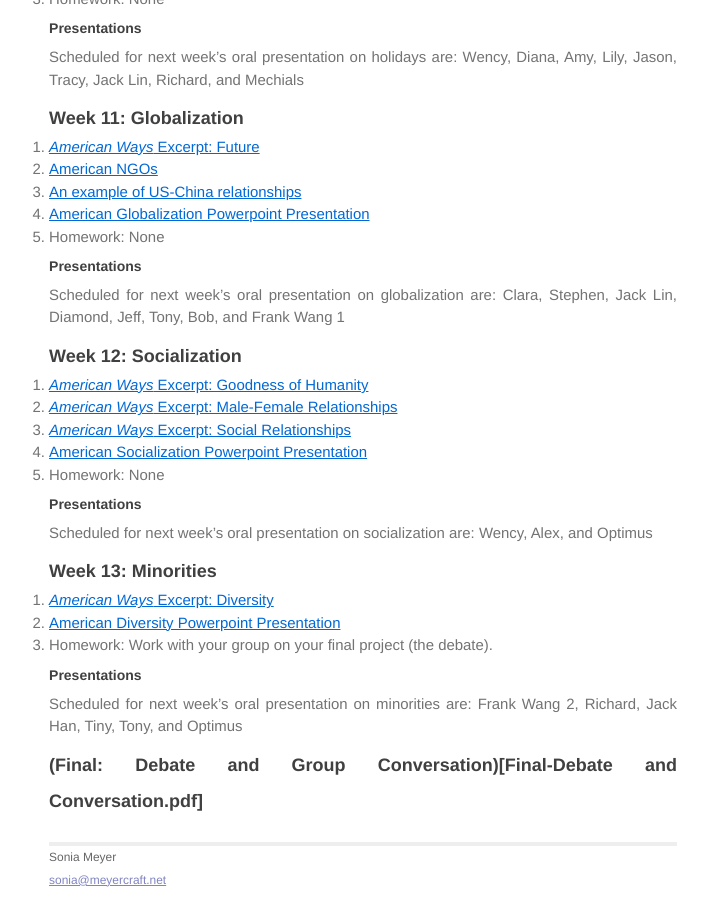
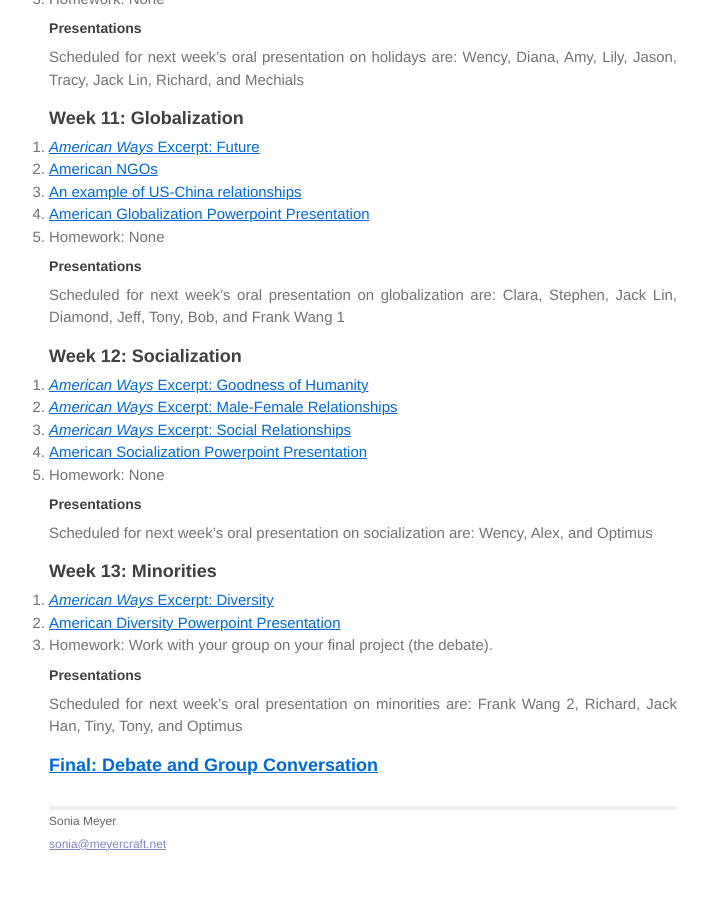
Before and after one commit to soniawmeyer/soniameyer-beihang-students-website, a Jekyll site: the page built from classes/sf2.md, in a window 1280 px wide and 900 px high, scrolled down 1855 px. Shown: the whole window, without its empty margins (277-985 px from the left). Built offline with Jekyll 4.4.1, drawn with Linux system fonts in a browser that asks for light colours; after the commit the page ends 2719 px from its top, so only the background shows below that.

Commit message:
LS Final fix mistake

```diff
--- a/classes/sf2.md
+++ b/classes/sf2.md
@@ -167,8 +167,7 @@ Scheduled for next week's oral presentation on minorities are: Frank Wang 2, Ric
 
 </div>
 
-### (Final: Debate and Group Conversation)[Final-Debate and Conversation.pdf]
-
+### [Final: Debate and Group Conversation](Final-Debate and Conversation.pdf)
 
 <div class="week" id="week-14" markdown="1">
 
```
Also changed, not shown: classes/s1s3s4s6.md (+1 -1 lines).
